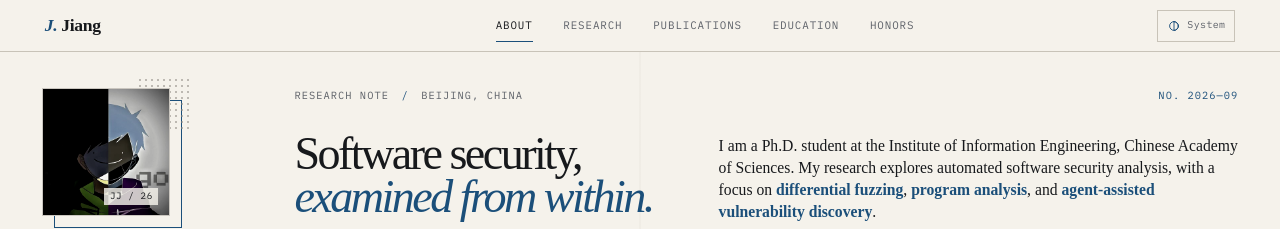
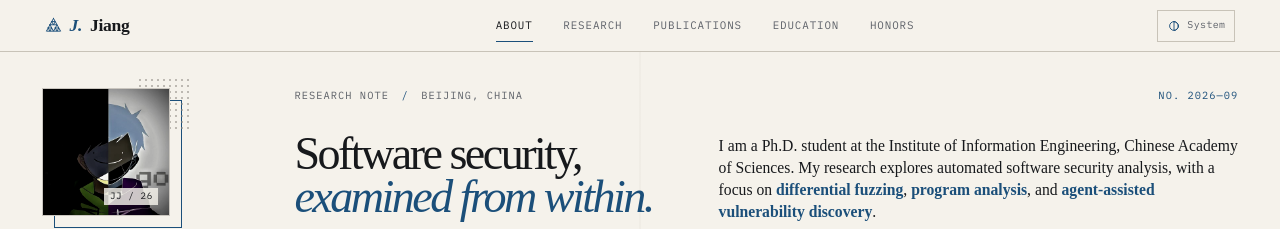
Before and after one commit to jiuhao47/personal_site, an Astro site: page / in a window 1280 px wide. Shown: the top 229 px of the page. Built offline with nearby package versions, Linux system fonts and the light colour scheme; Astro itself is replaced by a stand-in of ours; a web font is replaced by a local one.

Commit message:
feat: use Sierpinski fractal as site icon

```diff
--- a/src/pages/index.astro
+++ b/src/pages/index.astro
@@ -12,6 +12,7 @@ import { education, honors, navigation, news, publications, research } from "../
 >
   <header class="site-header">
     <a class="wordmark" href="#about" aria-label="Junyan Jiang, back to top">
+      <img src={`${import.meta.env.BASE_URL}/favicon.svg`} alt="" width="18" height="18" />
       <span>J.</span> Jiang
     </a>
 
--- a/src/styles/global.css
+++ b/src/styles/global.css
@@ -149,6 +149,9 @@
   }
 
   .wordmark {
+    display: inline-flex;
+    align-items: center;
+    gap: 0.5rem;
     width: max-content;
     font-size: 1.1rem;
     font-weight: 600;
@@ -158,6 +161,12 @@
   .wordmark span {
     color: var(--accent);
     font-style: italic;
+  }
+
+  .wordmark img {
+    display: block;
+    width: 1.05rem;
+    height: 1.05rem;
   }
 
   .site-nav {
```
Also changed, not shown: src/layouts/BaseLayout.astro (+1 -1 lines), public/favicon.svg (added).
